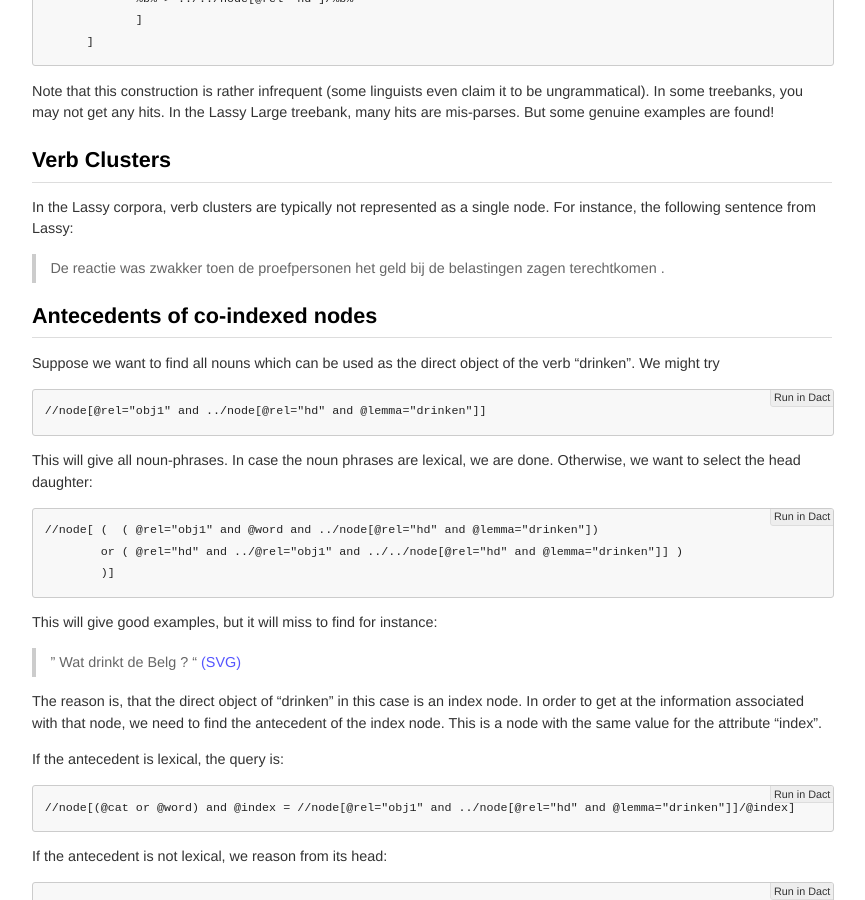
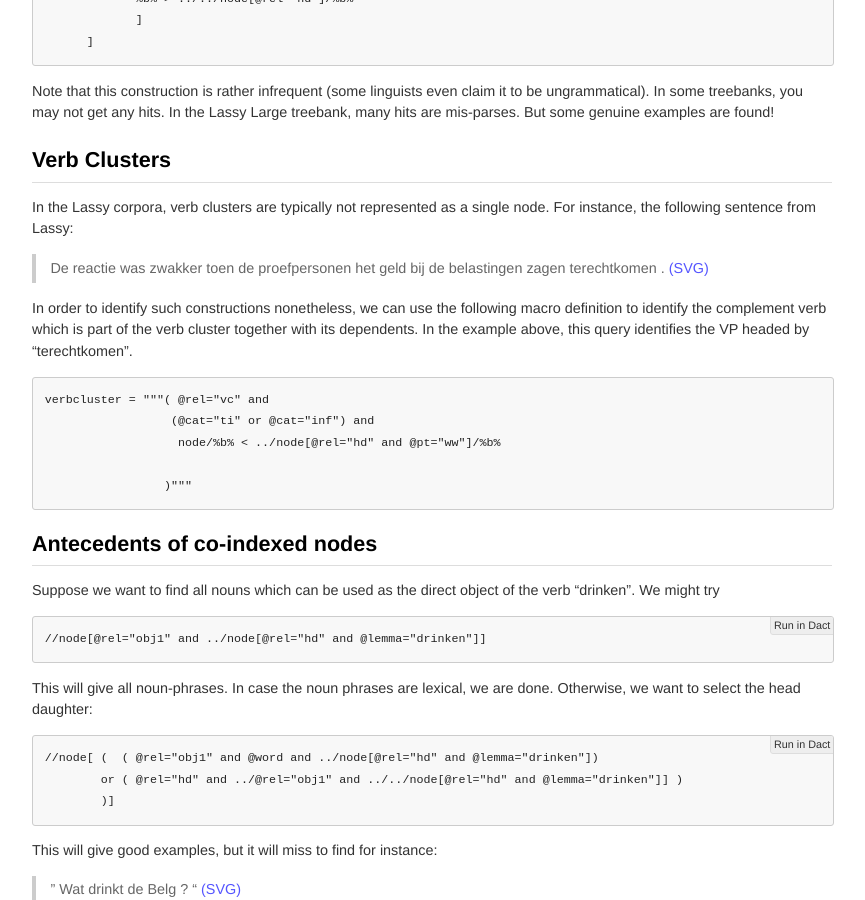
Before and after one commit to rug-compling/dact, a Jekyll site: the page built from cookbook/index.md, in a window 1280 px wide and 900 px high, scrolled down 4673 px. Shown: the whole window, without its empty margins (208-1073 px from the left). Built offline with Jekyll 4.4.1, drawn with Linux system fonts in a browser that asks for light colours.

Commit message:
Update cookbook/index.md
verb clusters

```diff
--- a/cookbook/index.md
+++ b/cookbook/index.md
@@ -229,7 +229,18 @@ are found!
 In the Lassy corpora, verb clusters are typically not represented as a single node. For instance, the following
 sentence from Lassy:
 
-> De reactie was zwakker toen de proefpersonen het geld bij de belastingen zagen terechtkomen .
+> De reactie was zwakker toen de proefpersonen het geld bij de belastingen zagen terechtkomen . <a href="dpc-ind-001634-nl-sen.p.9.s.4.svg.svg">(SVG)</a>
+
+In order to identify such constructions nonetheless, we can use the following macro definition to identify
+the complement verb which is part of the verb cluster together with its dependents. In the example above, this query
+identifies the VP headed by "terechtkomen".
+
+    verbcluster = """( @rel="vc" and
+                      (@cat="ti" or @cat="inf") and
+                       node/%b% < ../node[@rel="hd" and @pt="ww"]/%b%
+
+                     )"""
+
 
 
 ## Antecedents of co-indexed nodes
```
